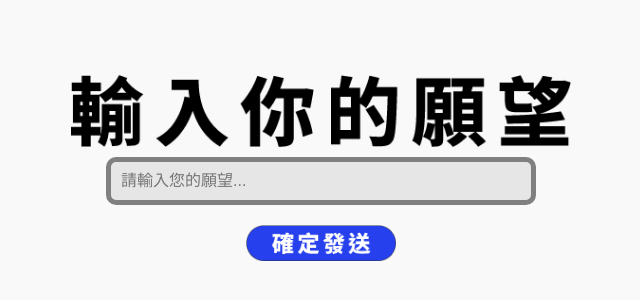
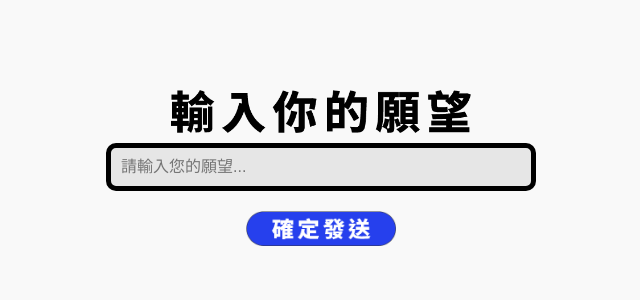
Before and after one commit to snowcat6667/Test, a plain HTML site: page index.html in a window 1280 px wide. Shown: the part 212-512 px from the top of the page, without its empty margins (319-959 px from the left). Drawn offline with Linux system fonts and the light colour scheme.

Commit message:
Update index.html

```diff
--- a/index.html
+++ b/index.html
@@ -29,7 +29,7 @@
 
         /* 頂部說明圖片樣式 */
         .header-img {
-            max-width: 100%; /* 手機版自動縮放 */
+            max-width: 60%; /* 手機版自動縮放 */
             height: auto;
             margin-bottom: 10px; /* 距離輸入框 10px */
             display: block;
@@ -41,9 +41,10 @@
             padding: 10px;
             font-size: 16px;
 
-            /* 您的指定樣式 */
-            border: 5px solid gray;
-            background-color: #e6e6e6; /* 淡灰色 */
+            /* --- 修改處：邊框改為黑色 --- */
+            border: 5px solid black;
+
+            background-color: #e6e6e6; /* 淡灰色填充 */
             outline: none; /* 移除點擊時的藍色光暈 */
             border-radius: 10px; /* 圓角看起來比較柔和 (可選) */
         }
@@ -73,7 +74,7 @@
     </div>
 
     <script>
-        // 您的 Firebase 網址 (修正了中間多餘的斜線)
+        // 您的 Firebase 網址
         const firebaseUrl = "https://wishingpool-36636-default-rtdb.asia-southeast1.firebasedatabase.app/wishes.json";
 
         function sendWishes() {
@@ -87,13 +88,12 @@
             }
 
             // 構建資料物件
-            // 為了相容原本的資料結構，這裡依然使用 items 陣列，但只放一個願望
             const data = {
                 items: [text],
                 timestamp: Date.now()
             };
 
-            // 鎖定按鈕避免重複發送 (非必要但建議)
+            // 鎖定按鈕避免重複發送
             const btn = document.querySelector('.send-btn-img');
             btn.style.opacity = "0.5";
             btn.style.pointerEvents = "none";
```
